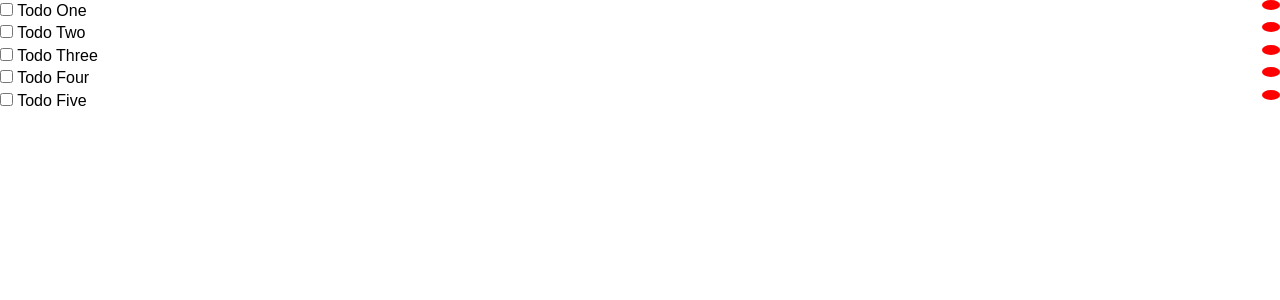
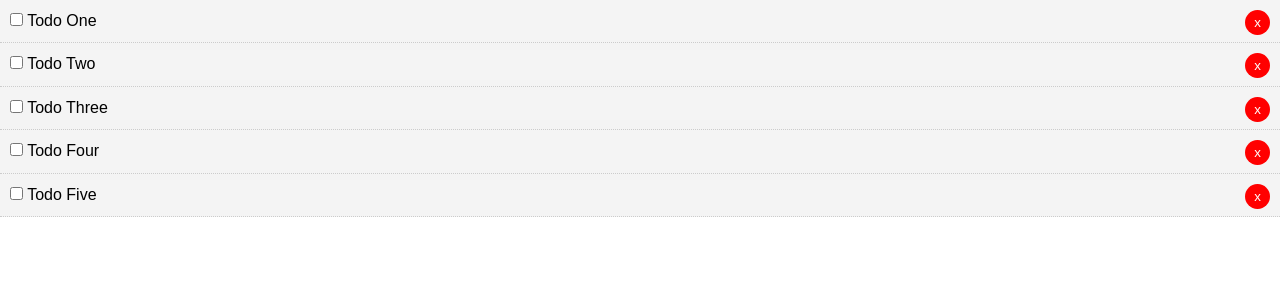
Before and after one commit to SalvatoreSantamaria/angulartodolist, an Angular app: page / in a window 1280 px wide. Shown: the top 300 px of the page. Built offline with nearby package versions, Linux system fonts and the light colour scheme.

Commit message:
Added classes

```diff
--- a/src/app/components/todo-item/todo-item.component.html
+++ b/src/app/components/todo-item/todo-item.component.html
@@ -1,8 +1,8 @@
-<div>
+<div [ngClass]="setClasses()" >
   <p>
     <input type="checkbox"/>
     {{todo.title}}
-    <button class="del"></button>
+    <button class="del">x</button>
   </p>
 
 </div>
--- a/src/app/components/todo-item/todo-item.component.ts
+++ b/src/app/components/todo-item/todo-item.component.ts
@@ -13,4 +13,13 @@ export class TodoItemComponent implements OnInit {
   ngOnInit() {
   }
 
+// Set Dynamic Classes
+  setClasses() {
+    let classes = {
+      todo: true,
+      'is-completed': this.todo.completed // this.todo comes from the input. 'is-completed' has to be in quotes because it is hypenated
+    };
+    return classes;
+  }
+
 }
```
